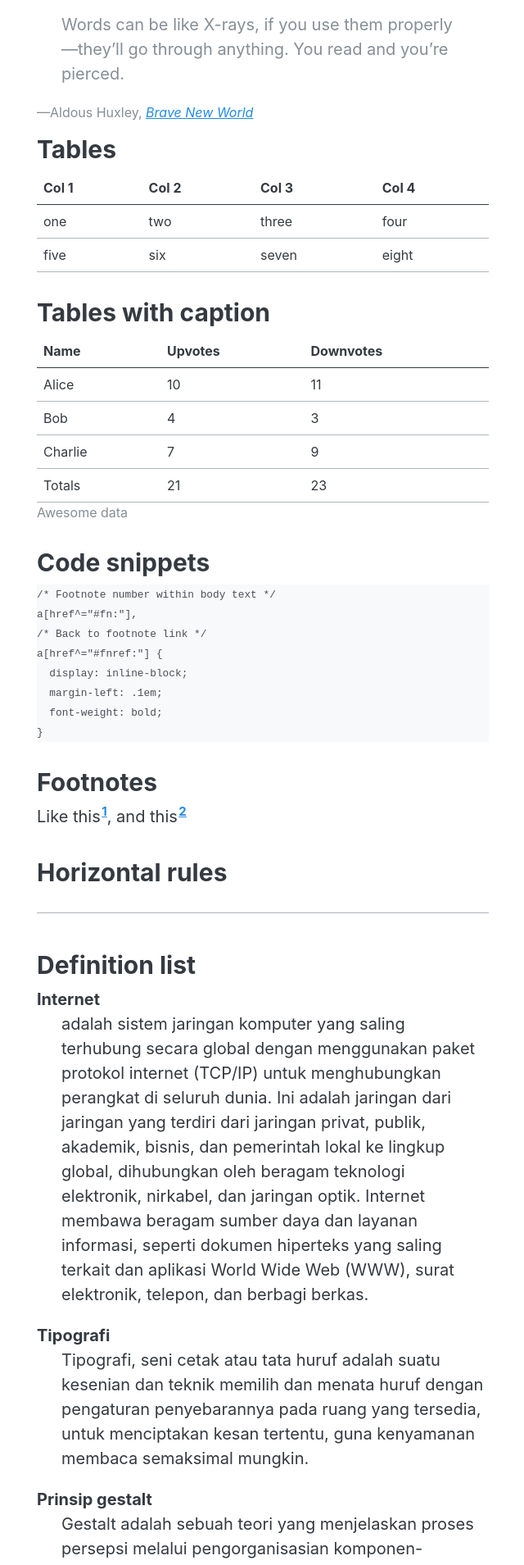
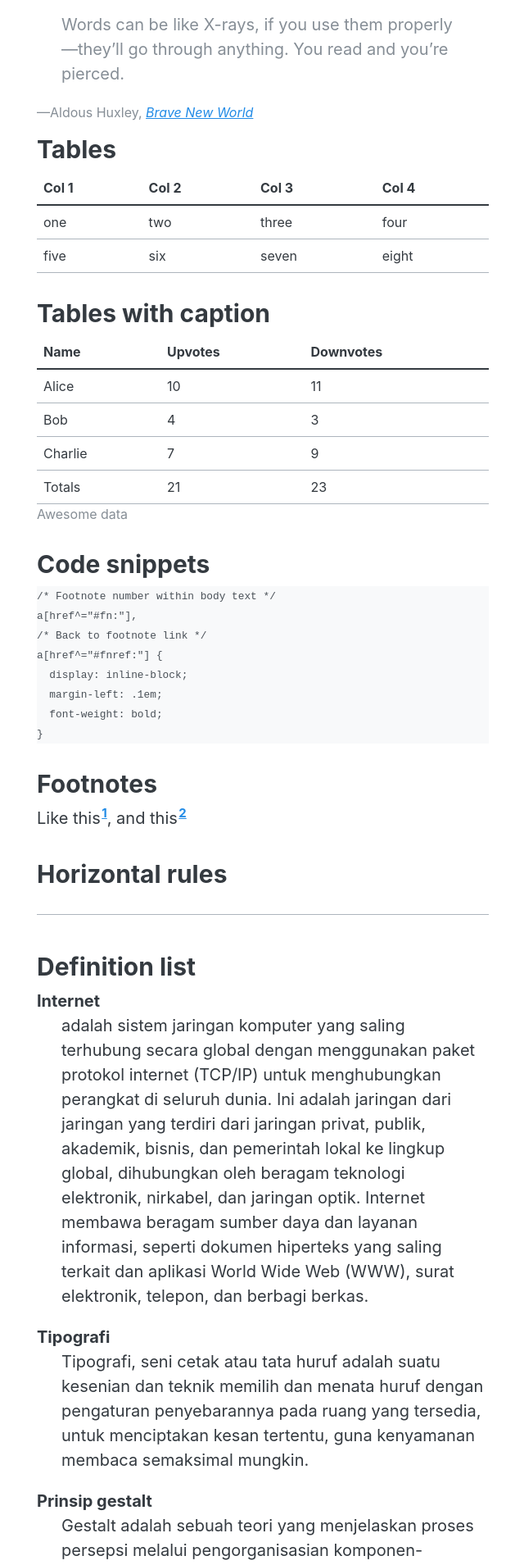
Before and after one commit to mhmdilfaj/mhmdilfaj.github.io, a Jekyll site: the page built from _posts/2022-04-21-sample-post.md, in a window 1280 px wide. Shown: the part 2967-4876 px from the top of the page at 82% size, without its empty margins (319-959 px from the left). Built offline with Jekyll 4.4.1, drawn with Linux system fonts in a browser that asks for light colours.

Commit message:
Update stylesheet.css

```diff
--- a/assets/stylesheet.css
+++ b/assets/stylesheet.css
@@ -99,6 +99,7 @@ th {
 
 thead th {
   border-bottom-color: currentColor;
+  border-bottom-width: .15em;
 }
 
 table caption {
```
